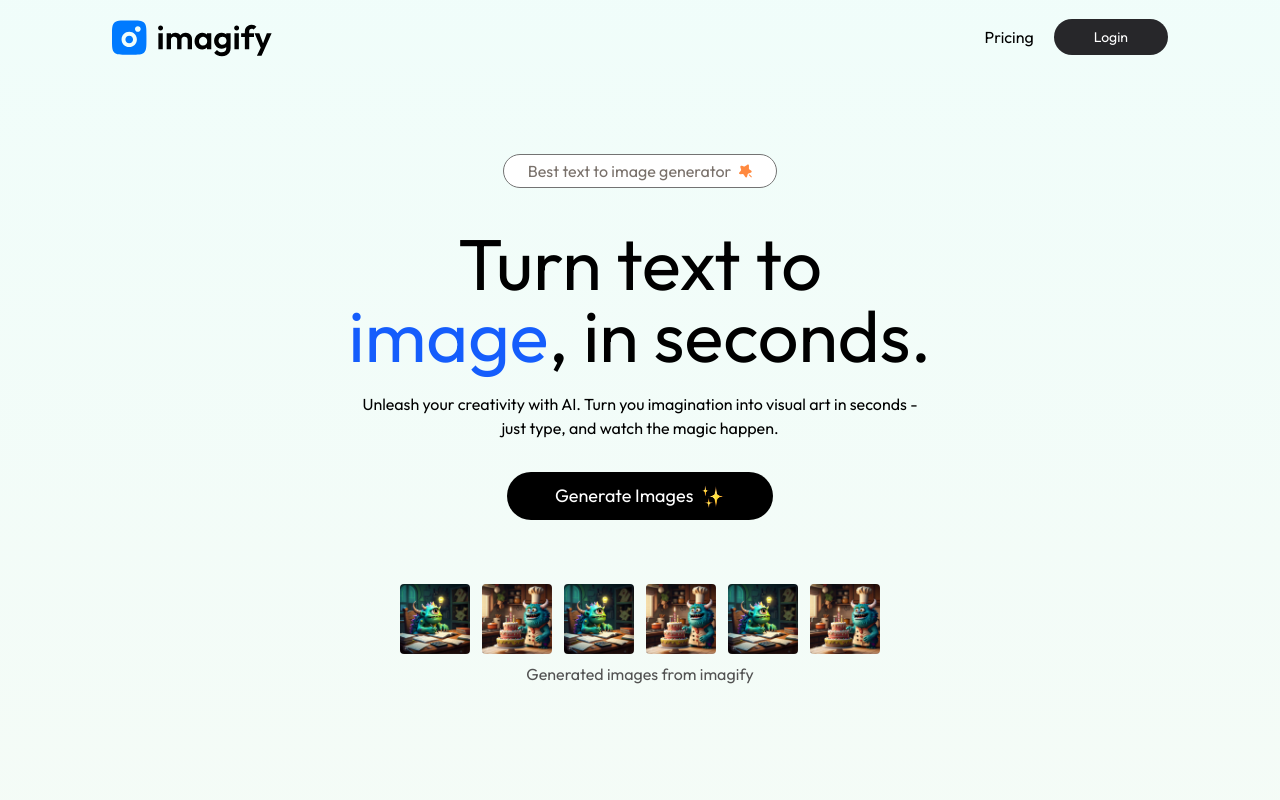
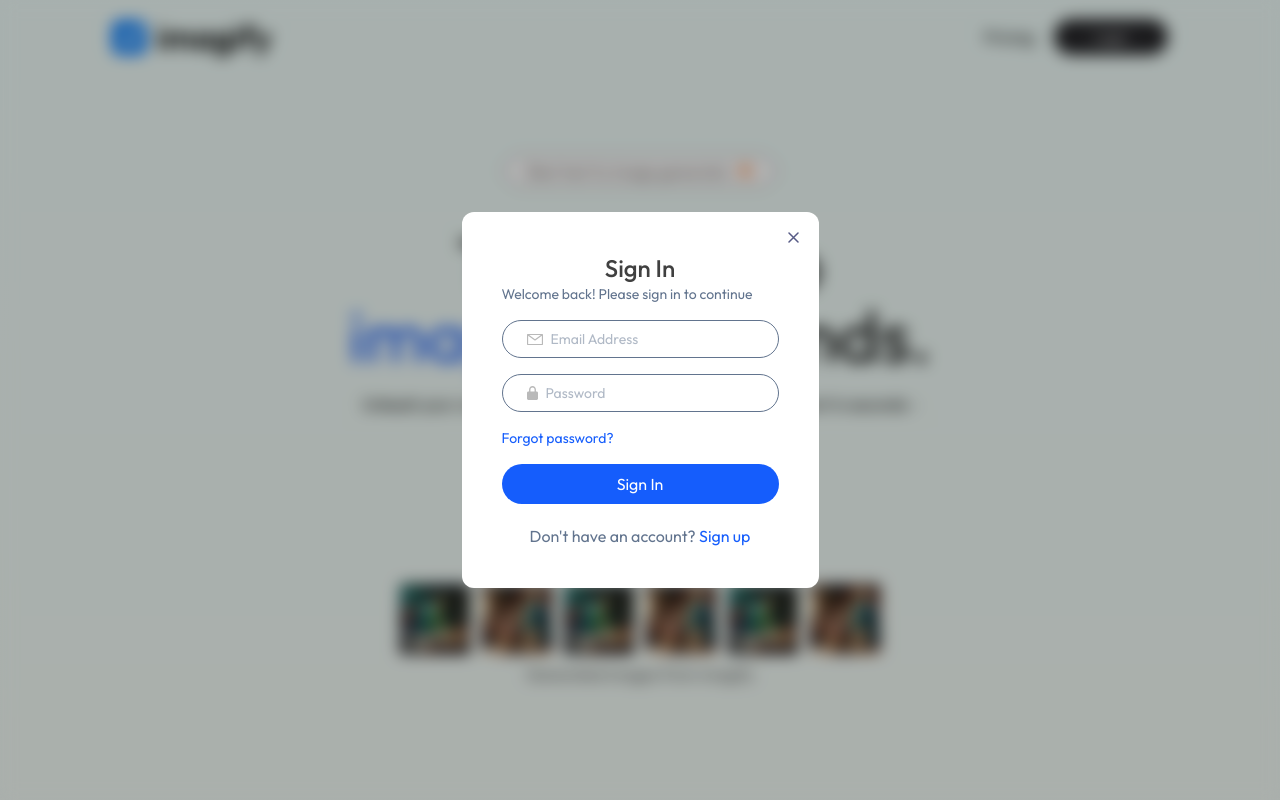
Before and after one commit to MehediMubin/imagify, a React (Vite) app in the folder client/: page / in a window 1280 px wide. Shown: the top 800 px of the page. Built offline with nearby package versions, Linux system fonts and the light colour scheme.

Commit message:
feat: add login form

```diff
--- a/client/src/App.jsx
+++ b/client/src/App.jsx
@@ -1,5 +1,6 @@
 import { Route, Routes } from "react-router-dom";
 import Footer from "./components/Footer";
+import Login from "./components/Login";
 import Navbar from "./components/Navbar";
 import BuyCredit from "./pages/BuyCredit";
 import Home from "./pages/Home";
@@ -9,6 +10,7 @@
    return (
       <div className="px-4 sm:px-10 md:px-14 lg:px-28 min-h-screen bg-gradient-to-b from-teal-50 to-orange-50">
          <Navbar />
+         <Login />
          <Routes>
             <Route path="/" element={<Home />} />
             <Route path="/result" element={<Result />} />
--- /dev/null
+++ b/client/src/components/Login.jsx
@@ -0,0 +1,87 @@
+import { useState } from "react";
+import { assets } from "../assets/assets";
+
+const Login = () => {
+   const [state, setState] = useState("Sign In");
+
+   return (
+      <div className="absolute top-0 left-0 right-0 bottom-0 z-10 backdrop-blur-sm bg-black/30 flex justify-center items-center">
+         <form className="relative bg-white p-10 rounded-xl text-slate-500">
+            <h1 className="text-center text-2xl text-neutral-700 font-medium">
+               {state}
+            </h1>
+            <p className="text-sm">
+               Welcome back! Please{" "}
+               {state === "Sign Up" ? "sign up" : "sign in"} to continue
+            </p>
+
+            {state === "Sign Up" && (
+               <div className="border px-6 py-2 flex items-center gap-2 rounded-full mt-5">
+                  <img src={assets.user_icon} alt="" />
+                  <input
+                     className="outline-none text-sm"
+                     type="text"
+                     placeholder="Full Name"
+                     required
+                  />
+               </div>
+            )}
+            <div className="border px-6 py-2 flex items-center gap-2 rounded-full mt-4">
+               <img src={assets.email_icon} alt="" />
+               <input
+                  className="outline-none text-sm"
+                  type="email"
+                  placeholder="Email Address"
+                  required
+               />
+            </div>
+            <div className="border px-6 py-2 flex items-center gap-2 rounded-full mt-4">
+               <img src={assets.lock_icon} alt="" />
+               <input
+                  className="outline-none text-sm"
+                  type="password"
+                  placeholder="Password"
+                  required
+               />
+            </div>
+
+            <p className="text-sm text-blue-600 my-4 cursor-pointer">
+               Forgot password?
+            </p>
+            <button className="bg-blue-600 w-full text-white py-2 rounded-full cursor-pointer">
+               {state === "Sign Up" ? "Create Account" : "Sign In"}
+            </button>
+
+            {state === "Sign Up" ? (
+               <p className="mt-5 text-center">
+                  Already have an account?{" "}
+                  <span
+                     onClick={() => setState("Sign In")}
+                     className="text-blue-600 cursor-pointer"
+                  >
+                     Sign in
+                  </span>
+               </p>
+            ) : (
+               <p className="mt-5 text-center">
+                  Don't have an account?{" "}
+                  <span
+                     onClick={() => setState("Sign Up")}
+                     className="text-blue-600 cursor-pointer"
+                  >
+                     Sign up
+                  </span>
+               </p>
+            )}
+
+            <img
+               src={assets.cross_icon}
+               alt=""
+               className="absolute top-5 right-5 cursor-pointer"
+            />
+         </form>
+      </div>
+   );
+};
+
+export default Login;
```
